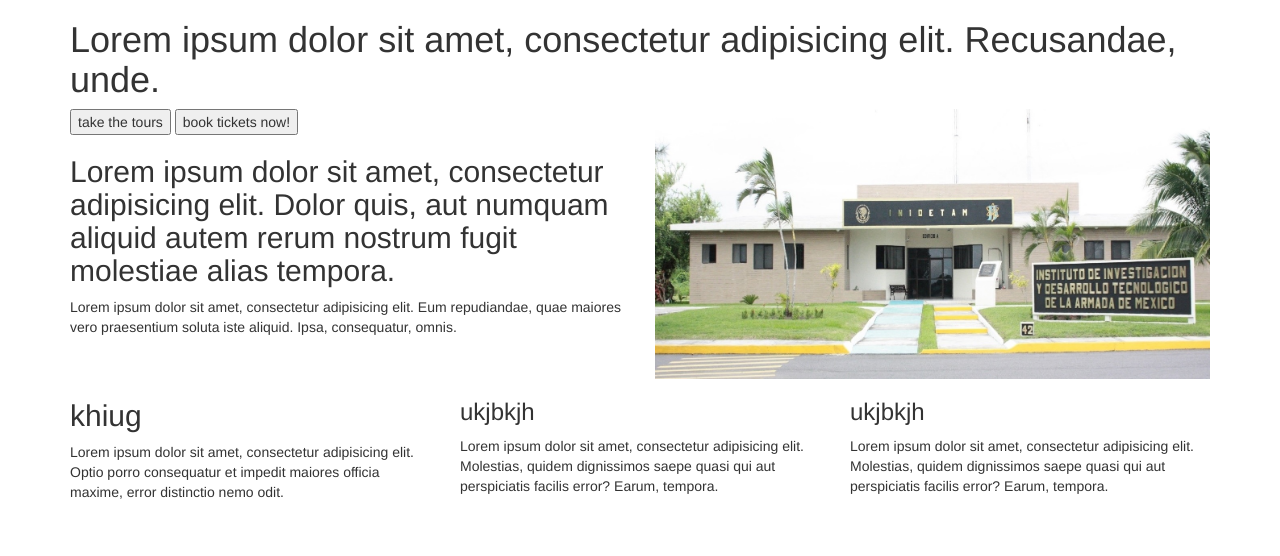
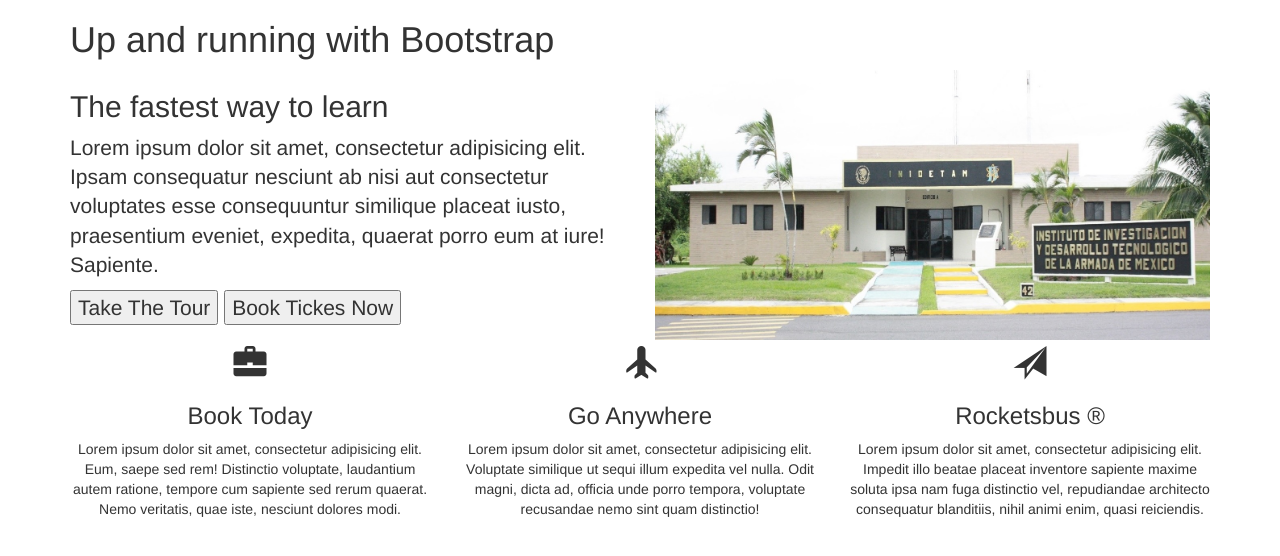
Before and after one commit to AndresVS18/projectOne, a website: page index.html in a window 1280 px wide. Drawn offline with Linux system fonts and the light colour scheme.

Commit message:
uso de clases de bootstrap

```diff
--- a/index.html
+++ b/index.html
@@ -2,45 +2,46 @@
 <html>
   <head>
     <meta charset="utf-8">
-    <title>bootstrap</title>
+    <title></title>
     <link rel="stylesheet" href="bower_components/bootstrap/dist/css/bootstrap.css">
+    <link rel="stylesheet" href="bower_components/bootstrap/dist/css/style.css">
   </head>
   <body>
   <div class="container">
     <div class="row">
-        <div class="col-md-12">
-          <h1>Lorem ipsum dolor sit amet, consectetur adipisicing elit. Recusandae, unde.</h1>
+      <div class="col-sm-12">
+        <h1>Up and running with Bootstrap</h1>
       </div>
     </div>
   <div class="row">
-        <div class="col-md-6">
-          <button type="button" name="button">take the tours</button>
-          <button type="button" name="button">book tickets now!</button>
-          <h2>Lorem ipsum dolor sit amet, consectetur adipisicing elit. Dolor quis, aut numquam aliquid autem rerum nostrum fugit molestiae alias tempora.</h2>
-          <p>Lorem ipsum dolor sit amet, consectetur adipisicing elit. Eum repudiandae, quae maiores vero praesentium soluta iste aliquid. Ipsa, consequatur, omnis.</p>
+    <div class="col-sm-6 lead">
+      <h2>The fastest way to learn</h2>
+      <p>Lorem ipsum dolor sit amet, consectetur adipisicing elit. Ipsam consequatur nesciunt ab nisi aut consectetur voluptates esse consequuntur similique placeat iusto, praesentium eveniet, expedita, quaerat porro eum at iure! Sapiente.</p>
+      <button type="button" name="button">Take The Tour</button>
+      <button type="button" name="button">Book Tickes Now</button>
     </div>
-        <div class="col-md-6">
-          <img src="images/edificio.jpg" alt="a verdad" class="img-responsive">
+    <div class="col-sm-6">
+      <img src="img/edificio.jpg" alt="What's Up!" class="img-responsive visible-lg visible-md">
     </div>
   </div>
-      <div class="row">
-        <div class="col-md-4">
-          <h2>khiug</h2>
-          <p>Lorem ipsum dolor sit amet, consectetur adipisicing elit. Optio porro consequatur et impedit maiores officia maxime, error distinctio nemo odit.</p>
+  <div class="row text-center feature">
+    <div class="col-sm-4 col-xs-10 col-xs-offset-1 col-sm-offset-0">
+      <i class="glyphicon glyphicon-briefcase"></i>
+      <h3>Book Today</h3>
+      <p>Lorem ipsum dolor sit amet, consectetur adipisicing elit. Eum, saepe sed rem! Distinctio voluptate, laudantium autem ratione, tempore cum sapiente sed rerum quaerat. Nemo veritatis, quae iste, nesciunt dolores modi.</p>
     </div>
-        <div class="col-md-4">
-          <h3>ukjbkjh</h3>
-          <p>Lorem ipsum dolor sit amet, consectetur adipisicing elit. Molestias, quidem dignissimos saepe quasi qui aut perspiciatis facilis error? Earum, tempora.</p>
+    <div class="col-sm-4 col-xs-6">
+      <i class="glyphicon glyphicon-plane"></i>
+      <h3>Go Anywhere</h3>
+      <p>Lorem ipsum dolor sit amet, consectetur adipisicing elit. Voluptate similique ut sequi illum expedita vel nulla. Odit magni, dicta ad, officia unde porro tempora, voluptate recusandae nemo sint quam distinctio!</p>
     </div>
-        <div class="col-md-4">
-          <h3>ukjbkjh</h3>
-          <p>Lorem ipsum dolor sit amet, consectetur adipisicing elit. Molestias, quidem dignissimos saepe quasi qui aut perspiciatis facilis error? Earum, tempora.</p>
+    <div class="col-sm-4 col-xs-6">
+      <i class="glyphicon glyphicon-send"></i>
+      <h3>Rocketsbus &reg;</h3>
+      <p>Lorem ipsum dolor sit amet, consectetur adipisicing elit. Impedit illo beatae placeat inventore sapiente maxime soluta ipsa nam fuga distinctio vel, repudiandae architecto consequatur blanditiis, nihil animi enim, quasi reiciendis.</p></div>
     </div>
   </div>
-  </div>
-    <script type="bower_components/bootstrap/dist/js/bootstrap.js"></script>
-    <script src="bower_components/jquery/dist/jquery.js">
-
-    </script>
+<script src="bower_components/jquery/dist/jquery.js"></script>
+<script src="bower_components/bootstrap/dist/js/bootstrap.js"></script>
   </body>
 </html>
```
Also changed, not shown: bower_components/bootstrap/dist/css/style.css (added), img/edificio.jpg (renamed from images/edificio.jpg). Lines whose indentation alone changed are shown as unchanged.
